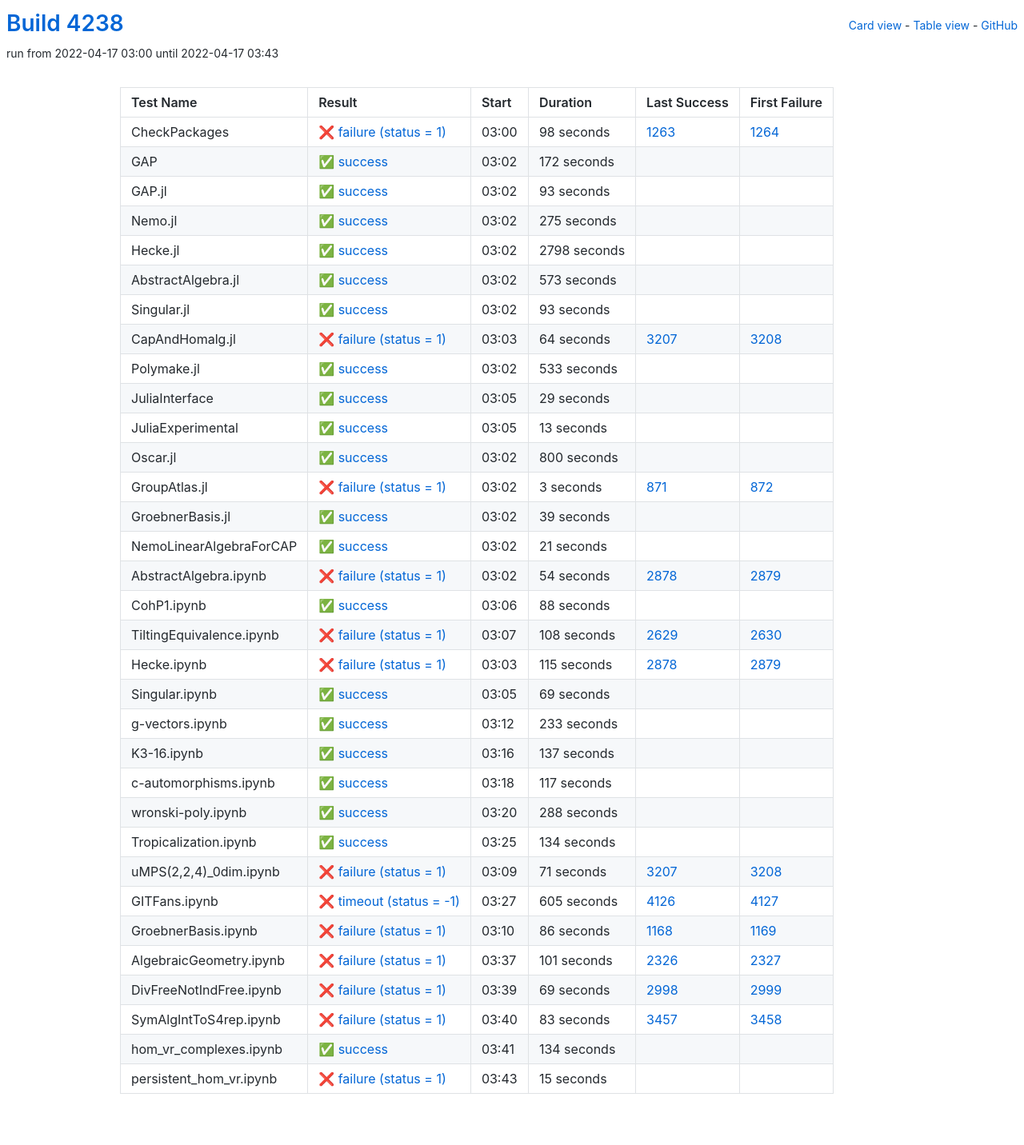
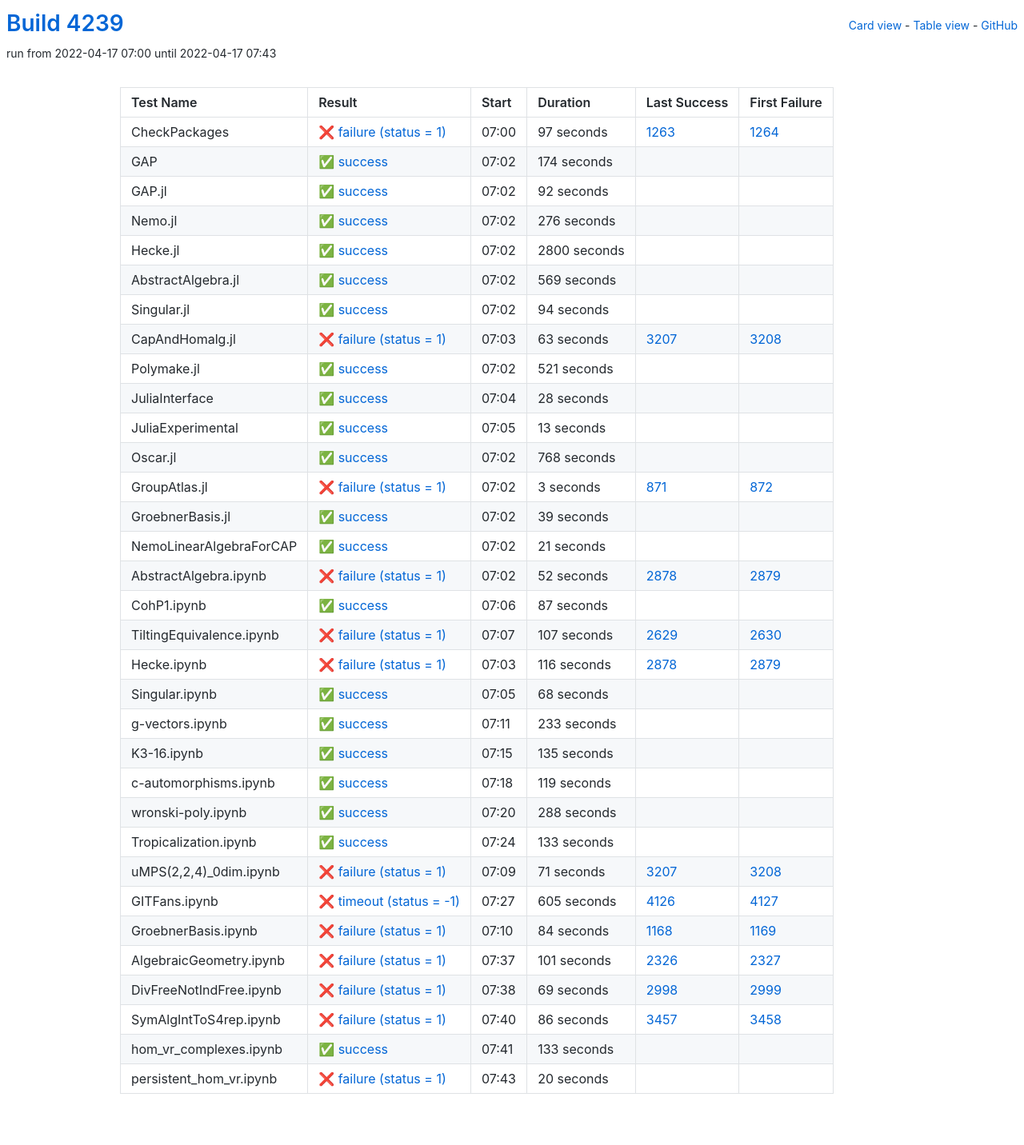
Before and after one commit to oscar-system/oscar-ci-status-stable, a Jekyll site: the page built from table.html, in a window 1280 px wide. Shown: the whole page at 80% size. Built offline with Jekyll 4.4.1, drawn with Linux system fonts in a browser that asks for light colours.

Commit message:
Build #4239

```diff
--- a/_data/ci.yml
+++ b/_data/ci.yml
@@ -1,6 +1,6 @@
 ---
-build: 4238
-build_url: https://oscarci.mathematik.uni-kl.de/job/oscar-stable/4238/
+build: 4239
+build_url: https://oscarci.mathematik.uni-kl.de/job/oscar-stable/4239/
 job: oscar-stable
 organization: oscar-system
 repo: oscar-ci-status-stable
@@ -8,128 +8,128 @@ repourl: https://github.com/oscar-system/oscar-ci-status-stable
 tests:
 - name: CheckPackages
   id: checkpackages
-  log: https://oscarci.mathematik.uni-kl.de/job/oscar-stable/4238/artifact/logs/build-4238/CheckPackages.log
-  start: 2022-04-17 03:00
+  log: https://oscarci.mathematik.uni-kl.de/job/oscar-stable/4239/artifact/logs/build-4239/CheckPackages.log
+  start: 2022-04-17 07:00
   success: false
   exitcode: 1
   status: failure
-  duration: 98
+  duration: 97
   last_success: 1263
   last_success_url: https://oscarci.mathematik.uni-kl.de/job/oscar-stable/1263/
   first_failure: 1264
   first_failure_url: https://oscarci.mathematik.uni-kl.de/job/oscar-stable/1264/
 - name: GAP
   id: gap
-  log: https://oscarci.mathematik.uni-kl.de/job/oscar-stable/4238/artifact/logs/build-4238/GAP.log
-  start: 2022-04-17 03:02
+  log: https://oscarci.mathematik.uni-kl.de/job/oscar-stable/4239/artifact/logs/build-4239/GAP.log
+  start: 2022-04-17 07:02
   success: true
   exitcode: 0
   status: success
-  duration: 172
+  duration: 174
   last_success: false
   last_success_url:
   first_failure: false
   first_failure_url:
 - name: GAP.jl
   id: gap-jl
-  log: https://oscarci.mathematik.uni-kl.de/job/oscar-stable/4238/artifact/logs/build-4238/GAP.jl.log
-  start: 2022-04-17 03:02
+  log: https://oscarci.mathematik.uni-kl.de/job/oscar-stable/4239/artifact/logs/build-4239/GAP.jl.log
+  start: 2022-04-17 07:02
   success: true
   exitcode: 0
   status: success
-  duration: 93
+  duration: 92
   last_success: false
   last_success_url:
   first_failure: false
   first_failure_url:
 - name: Nemo.jl
   id: nemo-jl
-  log: https://oscarci.mathematik.uni-kl.de/job/oscar-stable/4238/artifact/logs/build-4238/Nemo.jl.log
-  start: 2022-04-17 03:02
+  log: https://oscarci.mathematik.uni-kl.de/job/oscar-stable/4239/artifact/logs/build-4239/Nemo.jl.log
+  start: 2022-04-17 07:02
   success: true
   exitcode: 0
   status: success
-  duration: 275
+  duration: 276
   last_success: false
   last_success_url:
   first_failure: false
   first_failure_url:
 - name: Hecke.jl
   id: hecke-jl
-  log: https://oscarci.mathematik.uni-kl.de/job/oscar-stable/4238/artifact/logs/build-4238/Hecke.jl.log
-  start: 2022-04-17 03:02
+  log: https://oscarci.mathematik.uni-kl.de/job/oscar-stable/4239/artifact/logs/build-4239/Hecke.jl.log
+  start: 2022-04-17 07:02
   success: true
   exitcode: 0
   status: success
-  duration: 2798
+  duration: 2800
   last_success: false
   last_success_url:
   first_failure: false
   first_failure_url:
 - name: AbstractAlgebra.jl
   id: abstractalgebra-jl
-  log: https://oscarci.mathematik.uni-kl.de/job/oscar-stable/4238/artifact/logs/build-4238/AbstractAlgebra.jl.log
-  start: 2022-04-17 03:02
+  log: https://oscarci.mathematik.uni-kl.de/job/oscar-stable/4239/artifact/logs/build-4239/AbstractAlgebra.jl.log
+  start: 2022-04-17 07:02
   success: true
   exitcode: 0
   status: success
-  duration: 573
+  duration: 569
   last_success: false
   last_success_url:
   first_failure: false
   first_failure_url:
 - name: Singular.jl
   id: singular-jl
-  log: https://oscarci.mathematik.uni-kl.de/job/oscar-stable/4238/artifact/logs/build-4238/Singular.jl.log
-  start: 2022-04-17 03:02
+  log: https://oscarci.mathematik.uni-kl.de/job/oscar-stable/4239/artifact/logs/build-4239/Singular.jl.log
+  start: 2022-04-17 07:02
   success: true
   exitcode: 0
   status: success
-  duration: 93
+  duration: 94
   last_success: false
   last_success_url:
   first_failure: false
   first_failure_url:
 - name: CapAndHomalg.jl
   id: capandhomalg-jl
-  log: https://oscarci.mathematik.uni-kl.de/job/oscar-stable/4238/artifact/logs/build-4238/CapAndHomalg.jl.log
-  start: 2022-04-17 03:03
+  log: https://oscarci.mathematik.uni-kl.de/job/oscar-stable/4239/artifact/logs/build-4239/CapAndHomalg.jl.log
+  start: 2022-04-17 07:03
   success: false
   exitcode: 1
   status: failure
-  duration: 64
+  duration: 63
   last_success: 3207
   last_success_url: https://oscarci.mathematik.uni-kl.de/job/oscar-stable/3207/
   first_failure: 3208
   first_failure_url: https://oscarci.mathematik.uni-kl.de/job/oscar-stable/3208/
 - name: Polymake.jl
   id: polymake-jl
-  log: https://oscarci.mathematik.uni-kl.de/job/oscar-stable/4238/artifact/logs/build-4238/Polymake.jl.log
-  start: 2022-04-17 03:02
+  log: https://oscarci.mathematik.uni-kl.de/job/oscar-stable/4239/artifact/logs/build-4239/Polymake.jl.log
+  start: 2022-04-17 07:02
   success: true
   exitcode: 0
   status: success
-  duration: 533
+  duration: 521
   last_success: false
   last_success_url:
   first_failure: false
   first_failure_url:
 - name: JuliaInterface
   id: juliainterface
-  log: https://oscarci.mathematik.uni-kl.de/job/oscar-stable/4238/artifact/logs/build-4238/JuliaInterface.log
-  start: 2022-04-17 03:05
+  log: https://oscarci.mathematik.uni-kl.de/job/oscar-stable/4239/artifact/logs/build-4239/JuliaInterface.log
+  start: 2022-04-17 07:04
   success: true
   exitcode: 0
   status: success
-  duration: 29
+  duration: 28
   last_success: false
   last_success_url:
   first_failure: false
   first_failure_url:
 - name: JuliaExperimental
   id: juliaexperimental
-  log: https://oscarci.mathematik.uni-kl.de/job/oscar-stable/4238/artifact/logs/build-4238/JuliaExperimental.log
-  start: 2022-04-17 03:05
+  log: https://oscarci.mathematik.uni-kl.de/job/oscar-stable/4239/artifact/logs/build-4239/JuliaExperimental.log
+  start: 2022-04-17 07:05
   success: true
   exitcode: 0
   status: success
@@ -140,20 +140,20 @@ tests:
   first_failure_url:
 - name: Oscar.jl
   id: oscar-jl
-  log: https://oscarci.mathematik.uni-kl.de/job/oscar-stable/4238/artifact/logs/build-4238/Oscar.jl.log
-  start: 2022-04-17 03:02
+  log: https://oscarci.mathematik.uni-kl.de/job/oscar-stable/4239/artifact/logs/build-4239/Oscar.jl.log
+  start: 2022-04-17 07:02
   success: true
   exitcode: 0
   status: success
-  duration: 800
+  duration: 768
   last_success: false
   last_success_url:
   first_failure: false
   first_failure_url:
 - name: GroupAtlas.jl
   id: groupatlas-jl
-  log: https://oscarci.mathematik.uni-kl.de/job/oscar-stable/4238/artifact/logs/build-4238/GroupAtlas.jl.log
-  start: 2022-04-17 03:02
+  log: https://oscarci.mathematik.uni-kl.de/job/oscar-stable/4239/artifact/logs/build-4239/GroupAtlas.jl.log
+  start: 2022-04-17 07:02
   success: false
   exitcode: 1
   status: failure
@@ -164,8 +164,8 @@ tests:
   first_failure_url: https://oscarci.mathematik.uni-kl.de/job/oscar-stable/872/
 - name: GroebnerBasis.jl
   id: groebnerbasis-jl
-  log: https://oscarci.mathematik.uni-kl.de/job/oscar-stable/4238/artifact/logs/build-4238/GroebnerBasis.jl.log
-  start: 2022-04-17 03:02
+  log: https://oscarci.mathematik.uni-kl.de/job/oscar-stable/4239/artifact/logs/build-4239/GroebnerBasis.jl.log
+  start: 2022-04-17 07:02
   success: true
   exitcode: 0
   status: success
@@ -176,8 +176,8 @@ tests:
   first_failure_url:
 - name: NemoLinearAlgebraForCAP
   id: nemolinearalgebraforcap
-  log: https://oscarci.mathematik.uni-kl.de/job/oscar-stable/4238/artifact/logs/build-4238/NemoLinearAlgebraForCAP.log
-  start: 2022-04-17 03:02
+  log: https://oscarci.mathematik.uni-kl.de/job/oscar-stable/4239/artifact/logs/build-4239/NemoLinearAlgebraForCAP.log
+  start: 2022-04-17 07:02
   success: true
   exitcode: 0
   status: success
@@ -188,68 +188,68 @@ tests:
   first_failure_url:
 - name: AbstractAlgebra.ipynb
   id: abstractalgebra-ipynb
-  log: https://oscarci.mathematik.uni-kl.de/job/oscar-stable/4238/artifact/logs/build-4238/AbstractAlgebra.ipynb.log
-  start: 2022-04-17 03:02
+  log: https://oscarci.mathematik.uni-kl.de/job/oscar-stable/4239/artifact/logs/build-4239/AbstractAlgebra.ipynb.log
+  start: 2022-04-17 07:02
   success: false
   exitcode: 1
   status: failure
-  duration: 54
+  duration: 52
   last_success: 2878
   last_success_url: https://oscarci.mathematik.uni-kl.de/job/oscar-stable/2878/
   first_failure: 2879
   first_failure_url: https://oscarci.mathematik.uni-kl.de/job/oscar-stable/2879/
 - name: CohP1.ipynb
   id: cohp1-ipynb
-  log: https://oscarci.mathematik.uni-kl.de/job/oscar-stable/4238/artifact/logs/build-4238/CohP1.ipynb.log
-  start: 2022-04-17 03:06
+  log: https://oscarci.mathematik.uni-kl.de/job/oscar-stable/4239/artifact/logs/build-4239/CohP1.ipynb.log
+  start: 2022-04-17 07:06
   success: true
   exitcode: 0
   status: success
-  duration: 88
+  duration: 87
   last_success: false
   last_success_url:
   first_failure: false
   first_failure_url:
 - name: TiltingEquivalence.ipynb
   id: tiltingequivalence-ipynb
-  log: https://oscarci.mathematik.uni-kl.de/job/oscar-stable/4238/artifact/logs/build-4238/TiltingEquivalence.ipynb.log
-  start: 2022-04-17 03:07
+  log: https://oscarci.mathematik.uni-kl.de/job/oscar-stable/4239/artifact/logs/build-4239/TiltingEquivalence.ipynb.log
+  start: 2022-04-17 07:07
   success: false
   exitcode: 1
   status: failure
-  duration: 108
+  duration: 107
   last_success: 2629
   last_success_url: https://oscarci.mathematik.uni-kl.de/job/oscar-stable/2629/
   first_failure: 2630
   first_failure_url: https://oscarci.mathematik.uni-kl.de/job/oscar-stable/2630/
 - name: Hecke.ipynb
   id: hecke-ipynb
-  log: https://oscarci.mathematik.uni-kl.de/job/oscar-stable/4238/artifact/logs/build-4238/Hecke.ipynb.log
-  start: 2022-04-17 03:03
+  log: https://oscarci.mathematik.uni-kl.de/job/oscar-stable/4239/artifact/logs/build-4239/Hecke.ipynb.log
+  start: 2022-04-17 07:03
   success: false
   exitcode: 1
   status: failure
-  duration: 115
+  duration: 116
   last_success: 2878
   last_success_url: https://oscarci.mathematik.uni-kl.de/job/oscar-stable/2878/
   first_failure: 2879
   first_failure_url: https://oscarci.mathematik.uni-kl.de/job/oscar-stable/2879/
 - name: Singular.ipynb
   id: singular-ipynb
-  log: https://oscarci.mathematik.uni-kl.de/job/oscar-stable/4238/artifact/logs/build-4238/Singular.ipynb.log
-  start: 2022-04-17 03:05
+  log: https://oscarci.mathematik.uni-kl.de/job/oscar-stable/4239/artifact/logs/build-4239/Singular.ipynb.log
+  start: 2022-04-17 07:05
   success: true
   exitcode: 0
   status: success
-  duration: 69
+  duration: 68
   last_success: false
   last_success_url:
   first_failure: false
   first_failure_url:
 - name: g-vectors.ipynb
   id: g-vectors-ipynb
-  log: https://oscarci.mathematik.uni-kl.de/job/oscar-stable/4238/artifact/logs/build-4238/g-vectors.ipynb.log
-  start: 2022-04-17 03:12
+  log: https://oscarci.mathematik.uni-kl.de/job/oscar-stable/4239/artifact/logs/build-4239/g-vectors.ipynb.log
+  start: 2022-04-17 07:11
   success: true
   exitcode: 0
   status: success
@@ -260,32 +260,32 @@ tests:
   first_failure_url:
 - name: K3-16.ipynb
   id: k3-16-ipynb
-  log: https://oscarci.mathematik.uni-kl.de/job/oscar-stable/4238/artifact/logs/build-4238/K3-16.ipynb.log
-  start: 2022-04-17 03:16
+  log: https://oscarci.mathematik.uni-kl.de/job/oscar-stable/4239/artifact/logs/build-4239/K3-16.ipynb.log
+  start: 2022-04-17 07:15
   success: true
   exitcode: 0
   status: success
-  duration: 137
+  duration: 135
   last_success: false
   last_success_url:
   first_failure: false
   first_failure_url:
 - name: c-automorphisms.ipynb
   id: c-automorphisms-ipynb
-  log: https://oscarci.mathematik.uni-kl.de/job/oscar-stable/4238/artifact/logs/build-4238/c-automorphisms.ipynb.log
-  start: 2022-04-17 03:18
+  log: https://oscarci.mathematik.uni-kl.de/job/oscar-stable/4239/artifact/logs/build-4239/c-automorphisms.ipynb.log
+  start: 2022-04-17 07:18
   success: true
   exitcode: 0
   status: success
-  duration: 117
+  duration: 119
   last_success: false
   last_success_url:
   first_failure: false
   first_failure_url:
 - name: wronski-poly.ipynb
   id: wronski-poly-ipynb
-  log: https://oscarci.mathematik.uni-kl.de/job/oscar-stable/4238/artifact/logs/build-4238/wronski-poly.ipynb.log
-  start: 2022-04-17 03:20
+  log: https://oscarci.mathematik.uni-kl.de/job/oscar-stable/4239/artifact/logs/build-4239/wronski-poly.ipynb.log
+  start: 2022-04-17 07:20
   success: true
   exitcode: 0
   status: success
@@ -296,20 +296,20 @@ tests:
   first_failure_url:
 - name: Tropicalization.ipynb
   id: tropicalization-ipynb
-  log: https://oscarci.mathematik.uni-kl.de/job/oscar-stable/4238/artifact/logs/build-4238/Tropicalization.ipynb.log
-  start: 2022-04-17 03:25
+  log: https://oscarci.mathematik.uni-kl.de/job/oscar-stable/4239/artifact/logs/build-4239/Tropicalization.ipynb.log
+  start: 2022-04-17 07:24
   success: true
   exitcode: 0
   status: success
-  duration: 134
+  duration: 133
   last_success: false
   last_success_url:
   first_failure: false
   first_failure_url:
 - name: uMPS(2,2,4)_0dim.ipynb
   id: umps-2-2-4-0dim-ipynb
-  log: https://oscarci.mathematik.uni-kl.de/job/oscar-stable/4238/artifact/logs/build-4238/uMPS-2-2-4-_0dim.ipynb.log
-  start: 2022-04-17 03:09
+  log: https://oscarci.mathematik.uni-kl.de/job/oscar-stable/4239/artifact/logs/build-4239/uMPS-2-2-4-_0dim.ipynb.log
+  start: 2022-04-17 07:09
   success: false
   exitcode: 1
   status: failure
@@ -320,8 +320,8 @@ tests:
   first_failure_url: https://oscarci.mathematik.uni-kl.de/job/oscar-stable/3208/
 - name: GITFans.ipynb
   id: gitfans-ipynb
-  log: https://oscarci.mathematik.uni-kl.de/job/oscar-stable/4238/artifact/logs/build-4238/GITFans.ipynb.log
-  start: 2022-04-17 03:27
+  log: https://oscarci.mathematik.uni-kl.de/job/oscar-stable/4239/artifact/logs/build-4239/GITFans.ipynb.log
+  start: 2022-04-17 07:27
   success: false
   exitcode: -1
   status: timeout
@@ -332,20 +332,20 @@ tests:
   first_failure_url: https://oscarci.mathematik.uni-kl.de/job/oscar-stable/4127/
 - name: GroebnerBasis.ipynb
   id: groebnerbasis-ipynb
-  log: https://oscarci.mathematik.uni-kl.de/job/oscar-stable/4238/artifact/logs/build-4238/GroebnerBasis.ipynb.log
-  start: 2022-04-17 03:10
+  log: https://oscarci.mathematik.uni-kl.de/job/oscar-stable/4239/artifact/logs/build-4239/GroebnerBasis.ipynb.log
+  start: 2022-04-17 07:10
   success: false
   exitcode: 1
   status: failure
-  duration: 86
+  duration: 84
   last_success: 1168
   last_success_url: https://oscarci.mathematik.uni-kl.de/job/oscar-stable/1168/
   first_failure: 1169
   first_failure_url: https://oscarci.mathematik.uni-kl.de/job/oscar-stable/1169/
 - name: AlgebraicGeometry.ipynb
   id: algebraicgeometry-ipynb
-  log: https://oscarci.mathematik.uni-kl.de/job/oscar-stable/4238/artifact/logs/build-4238/AlgebraicGeometry.ipynb.log
-  start: 2022-04-17 03:37
+  log: https://oscarci.mathematik.uni-kl.de/job/oscar-stable/4239/artifact/logs/build-4239/AlgebraicGeometry.ipynb.log
+  start: 2022-04-17 07:37
   success: false
   exitcode: 1
   status: failure
@@ -356,8 +356,8 @@ tests:
   first_failure_url: https://oscarci.mathematik.uni-kl.de/job/oscar-stable/2327/
 - name: DivFreeNotIndFree.ipynb
   id: divfreenotindfree-ipynb
-  log: https://oscarci.mathematik.uni-kl.de/job/oscar-stable/4238/artifact/logs/build-4238/DivFreeNotIndFree.ipynb.log
-  start: 2022-04-17 03:39
+  log: https://oscarci.mathematik.uni-kl.de/job/oscar-stable/4239/artifact/logs/build-4239/DivFreeNotIndFree.ipynb.log
+  start: 2022-04-17 07:38
   success: false
   exitcode: 1
   status: failure
@@ -368,36 +368,36 @@ tests:
   first_failure_url: https://oscarci.mathematik.uni-kl.de/job/oscar-stable/2999/
 - name: SymAlgIntToS4rep.ipynb
   id: symalginttos4rep-ipynb
-  log: https://oscarci.mathematik.uni-kl.de/job/oscar-stable/4238/artifact/logs/build-4238/SymAlgIntToS4rep.ipynb.log
-  start: 2022-04-17 03:40
+  log: https://oscarci.mathematik.uni-kl.de/job/oscar-stable/4239/artifact/logs/build-4239/SymAlgIntToS4rep.ipynb.log
+  start: 2022-04-17 07:40
   success: false
   exitcode: 1
   status: failure
-  duration: 83
+  duration: 86
   last_success: 3457
   last_success_url: https://oscarci.mathematik.uni-kl.de/job/oscar-stable/3457/
   first_failure: 3458
   first_failure_url: https://oscarci.mathematik.uni-kl.de/job/oscar-stable/3458/
 - name: hom_vr_complexes.ipynb
   id: hom-vr-complexes-ipynb
-  log: https://oscarci.mathematik.uni-kl.de/job/oscar-stable/4238/artifact/logs/build-4238/hom_vr_complexes.ipynb.log
-  start: 2022-04-17 03:41
+  log: https://oscarci.mathematik.uni-kl.de/job/oscar-stable/4239/artifact/logs/build-4239/hom_vr_complexes.ipynb.log
+  start: 2022-04-17 07:41
   success: true
   exitcode: 0
   status: success
-  duration: 134
+  duration: 133
   last_success: false
   last_success_url:
   first_failure: false
   first_failure_url:
 - name: persistent_hom_vr.ipynb
   id: persistent-hom-vr-ipynb
-  log: https://oscarci.mathematik.uni-kl.de/job/oscar-stable/4238/artifact/logs/build-4238/persistent_hom_vr.ipynb.log
-  start: 2022-04-17 03:43
+  log: https://oscarci.mathematik.uni-kl.de/job/oscar-stable/4239/artifact/logs/build-4239/persistent_hom_vr.ipynb.log
+  start: 2022-04-17 07:43
   success: false
   exitcode: 1
   status: failure
-  duration: 15
+  duration: 20
   last_success: false
   last_success_url:
   first_failure: false
```
Also changed, not shown: README.md.
